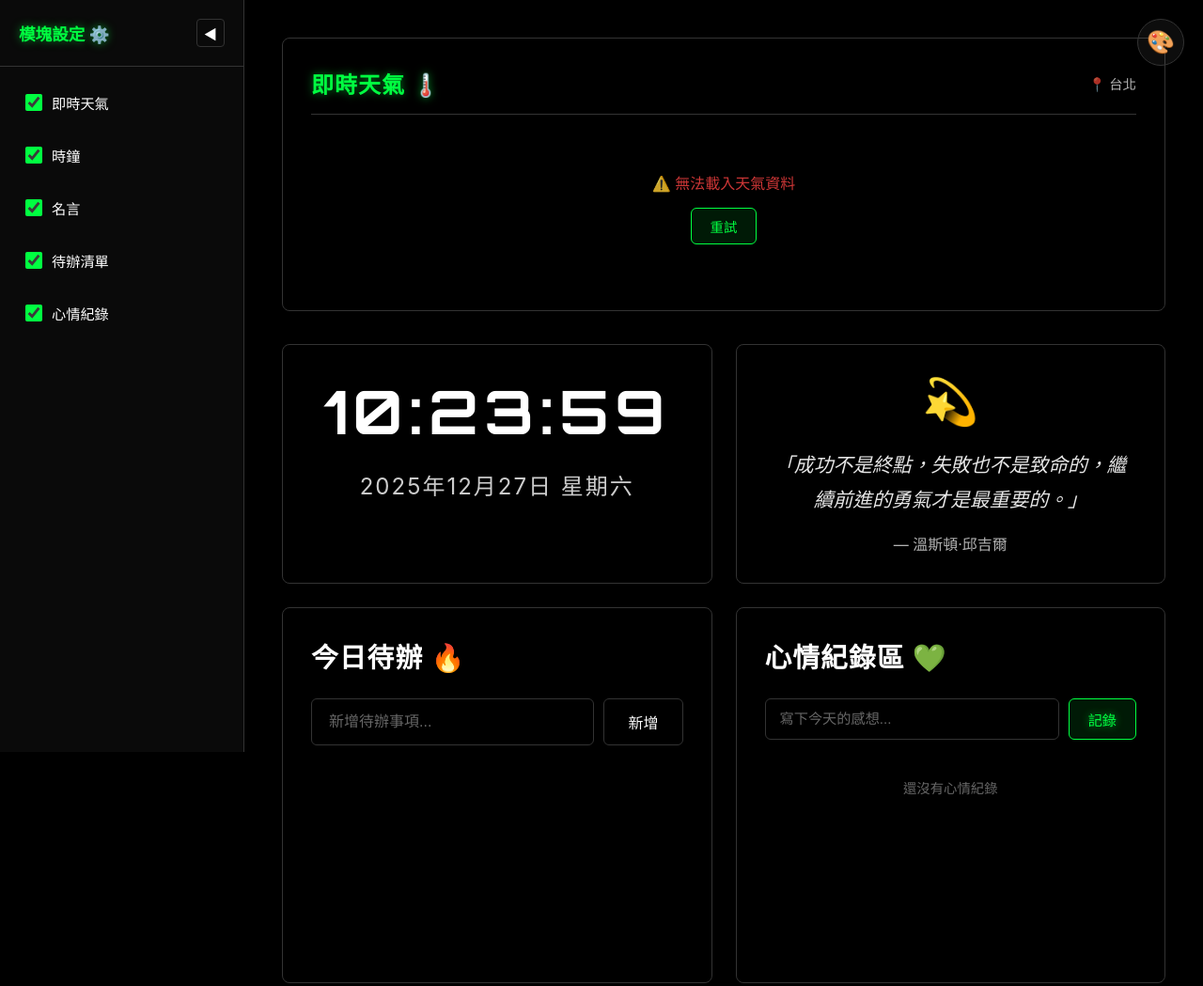
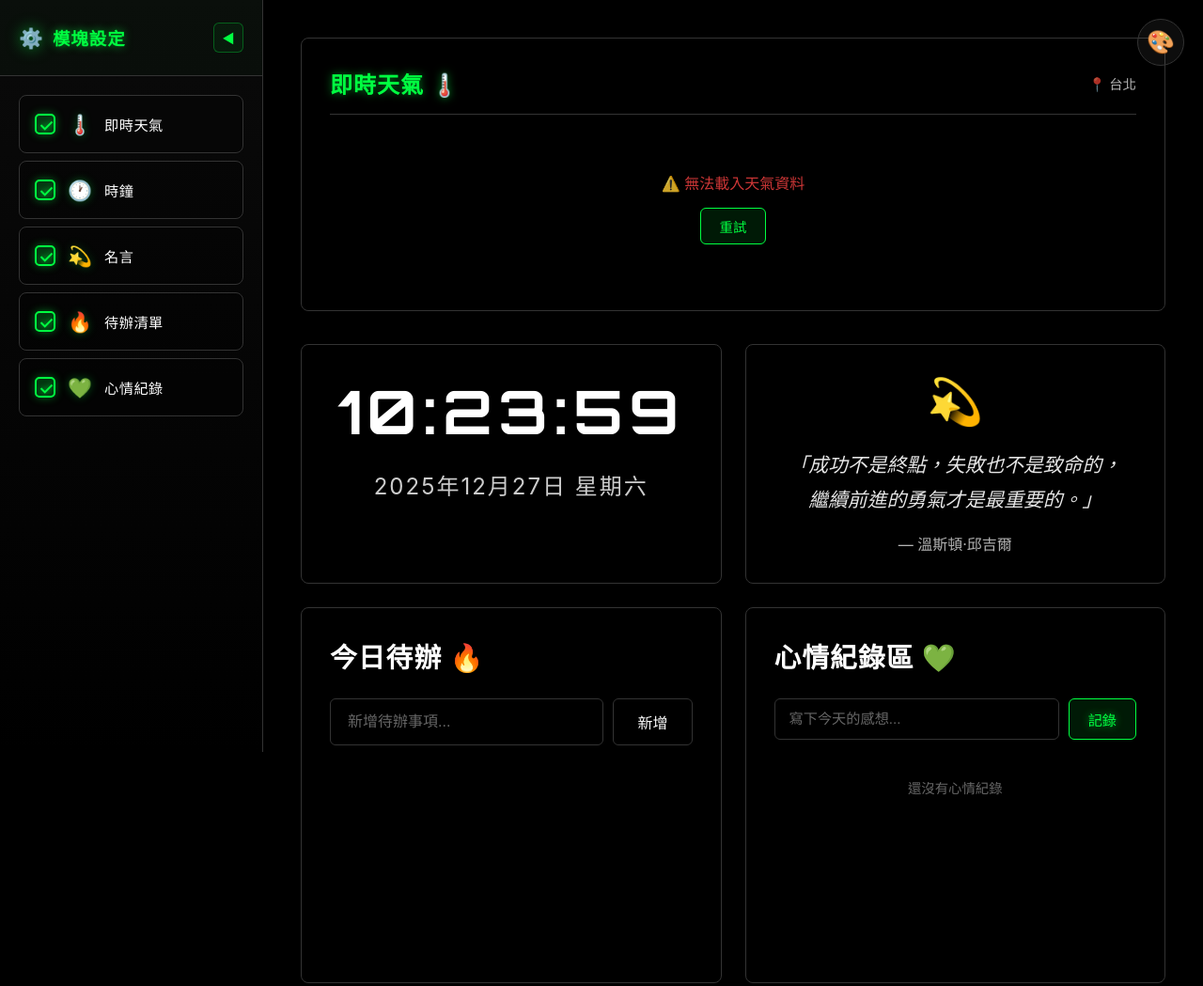
Before and after one commit to Lancex1980/my-first-vibe, a plain HTML site: page index.html in a window 1280 px wide. Shown: the whole page at 94% size. Drawn offline with Linux system fonts and the light colour scheme; no server answers.

Commit message:
Refactor sidebar layout and module toggle design; enhance styles for better usability and aesthetics

```diff
--- a/index.html
+++ b/index.html
@@ -15,39 +15,76 @@
     <!-- 左側選單 -->
     <div class="sidebar" id="sidebar">
         <div class="sidebar-header">
-            <h3>模塊設定 ⚙️</h3>
-            <button class="sidebar-toggle" onclick="toggleSidebar()" title="收合選單">◀</button>
+            <div class="sidebar-title">
+                <span class="sidebar-icon">⚙️</span>
+                <h3>模塊設定</h3>
+            </div>
+            <button class="sidebar-toggle" onclick="toggleSidebar()" title="收合選單">
+                <span class="toggle-icon">◀</span>
+            </button>
         </div>
         <div class="sidebar-content">
-            <div class="module-toggle-item">
-                <label>
+            <div class="module-list">
+                <div class="module-item" data-module="weather">
+                    <label class="module-label">
+                        <div class="custom-checkbox">
                             <input type="checkbox" data-module="weather" checked onchange="toggleModule('weather', this.checked)">
-                    <span>即時天氣</span>
+                            <span class="checkmark"></span>
+                        </div>
+                        <div class="module-info">
+                            <span class="module-icon">🌡️</span>
+                            <span class="module-name">即時天氣</span>
+                        </div>
                     </label>
                 </div>
-            <div class="module-toggle-item">
-                <label>
+                <div class="module-item" data-module="clock">
+                    <label class="module-label">
+                        <div class="custom-checkbox">
                             <input type="checkbox" data-module="clock" checked onchange="toggleModule('clock', this.checked)">
-                    <span>時鐘</span>
+                            <span class="checkmark"></span>
+                        </div>
+                        <div class="module-info">
+                            <span class="module-icon">🕐</span>
+                            <span class="module-name">時鐘</span>
+                        </div>
                     </label>
                 </div>
-            <div class="module-toggle-item">
-                <label>
+                <div class="module-item" data-module="quote">
+                    <label class="module-label">
+                        <div class="custom-checkbox">
                             <input type="checkbox" data-module="quote" checked onchange="toggleModule('quote', this.checked)">
-                    <span>名言</span>
+                            <span class="checkmark"></span>
+                        </div>
+                        <div class="module-info">
+                            <span class="module-icon">💫</span>
+                            <span class="module-name">名言</span>
+                        </div>
                     </label>
                 </div>
-            <div class="module-toggle-item">
-                <label>
+                <div class="module-item" data-module="todo">
+                    <label class="module-label">
+                        <div class="custom-checkbox">
                             <input type="checkbox" data-module="todo" checked onchange="toggleModule('todo', this.checked)">
-                    <span>待辦清單</span>
+                            <span class="checkmark"></span>
+                        </div>
+                        <div class="module-info">
+                            <span class="module-icon">🔥</span>
+                            <span class="module-name">待辦清單</span>
+                        </div>
                     </label>
                 </div>
-            <div class="module-toggle-item">
-                <label>
+                <div class="module-item" data-module="mood">
+                    <label class="module-label">
+                        <div class="custom-checkbox">
                             <input type="checkbox" data-module="mood" checked onchange="toggleModule('mood', this.checked)">
-                    <span>心情紀錄</span>
+                            <span class="checkmark"></span>
+                        </div>
+                        <div class="module-info">
+                            <span class="module-icon">💚</span>
+                            <span class="module-name">心情紀錄</span>
+                        </div>
                     </label>
+                </div>
             </div>
         </div>
     </div>
--- a/style.css
+++ b/style.css
@@ -9,7 +9,7 @@ body {
     background: #000000;
     min-height: 100vh;
     padding: 20px;
-    padding-left: 280px;
+    padding-left: 300px;
     color: #ffffff;
     position: relative;
     transition: background 0.5s ease, padding-left 0.3s ease;
@@ -24,13 +24,33 @@ body.sidebar-collapsed {
     position: fixed;
     left: 0;
     top: 0;
-    width: 260px;
+    width: 280px;
     height: 100vh;
-    background: #0a0a0a;
+    background: linear-gradient(180deg, #0a0a0a 0%, #000000 100%);
     border-right: 1px solid #333333;
+    box-shadow: 2px 0 20px rgba(0, 0, 0, 0.5);
     z-index: 999;
     transition: transform 0.3s ease;
     overflow-y: auto;
+    display: flex;
+    flex-direction: column;
+}
+
+.sidebar::-webkit-scrollbar {
+    width: 6px;
+}
+
+.sidebar::-webkit-scrollbar-track {
+    background: #000000;
+}
+
+.sidebar::-webkit-scrollbar-thumb {
+    background: #333333;
+    border-radius: 3px;
+}
+
+.sidebar::-webkit-scrollbar-thumb:hover {
+    background: #00ff41;
 }
 
 .sidebar.collapsed {
@@ -41,66 +61,192 @@ body.sidebar-collapsed {
     display: flex;
     justify-content: space-between;
     align-items: center;
-    padding: 20px;
+    padding: 24px 20px;
     border-bottom: 1px solid #333333;
+    background: rgba(0, 255, 65, 0.02);
+}
+
+.sidebar-title {
+    display: flex;
+    align-items: center;
+    gap: 10px;
+}
+
+.sidebar-icon {
+    font-size: 1.3rem;
+    filter: drop-shadow(0 0 8px rgba(0, 255, 65, 0.5));
 }
 
 .sidebar-header h3 {
-    font-size: 1.1rem;
+    font-size: 1.15rem;
     color: #00ff41;
     font-weight: 600;
-    text-shadow: 0 0 10px rgba(0, 255, 65, 0.5);
+    letter-spacing: 1px;
+    text-shadow: 0 0 10px rgba(0, 255, 65, 0.6);
+    margin: 0;
 }
 
 .sidebar-toggle {
-    background: transparent;
-    border: 1px solid #333333;
-    color: #ffffff;
-    width: 30px;
-    height: 30px;
-    border-radius: 4px;
+    background: rgba(0, 255, 65, 0.05);
+    border: 1px solid rgba(0, 255, 65, 0.3);
+    color: #00ff41;
+    width: 32px;
+    height: 32px;
+    border-radius: 6px;
     cursor: pointer;
-    font-size: 0.9rem;
+    display: flex;
+    align-items: center;
+    justify-content: center;
     transition: all 0.2s ease;
 }
 
 .sidebar-toggle:hover {
+    background: rgba(0, 255, 65, 0.1);
     border-color: #00ff41;
-    color: #00ff41;
+    box-shadow: 0 0 10px rgba(0, 255, 65, 0.3);
+    transform: scale(1.05);
+}
+
+.toggle-icon {
+    font-size: 0.85rem;
+    transition: transform 0.3s ease;
+}
+
+.sidebar.collapsed .toggle-icon {
+    transform: rotate(180deg);
 }
 
 .sidebar-content {
-    padding: 15px;
+    padding: 20px;
+    flex: 1;
+    display: flex;
+    flex-direction: column;
+    justify-content: flex-start;
 }
 
-.module-toggle-item {
-    margin-bottom: 10px;
+.module-list {
+    display: flex;
+    flex-direction: column;
+    gap: 8px;
+    margin-top: 0;
 }
 
-.module-toggle-item label {
+.module-list {
+    display: flex;
+    flex-direction: column;
+    gap: 8px;
+}
+
+.module-item {
+    background: rgba(0, 0, 0, 0.3);
+    border: 1px solid #333333;
+    border-radius: 8px;
+    transition: all 0.3s ease;
+    overflow: hidden;
+}
+
+.module-item:hover {
+    background: rgba(0, 255, 65, 0.05);
+    border-color: rgba(0, 255, 65, 0.4);
+    transform: translateX(3px);
+    box-shadow: 0 0 15px rgba(0, 255, 65, 0.2);
+}
+
+.module-label {
     display: flex;
     align-items: center;
-    gap: 10px;
-    padding: 12px;
+    gap: 12px;
+    padding: 16px;
     cursor: pointer;
-    border-radius: 6px;
+    width: 100%;
     transition: all 0.2s ease;
-    color: #ffffff;
 }
 
-.module-toggle-item label:hover {
-    background: rgba(0, 255, 65, 0.05);
+.module-info {
+    display: flex;
+    align-items: center;
+    gap: 12px;
+    flex: 1;
 }
 
-.module-toggle-item input[type="checkbox"] {
-    width: 18px;
-    height: 18px;
-    cursor: pointer;
-    accent-color: #00ff41;
+.module-icon {
+    font-size: 1.3rem;
+    width: 28px;
+    height: 28px;
+    display: flex;
+    align-items: center;
+    justify-content: center;
+    filter: drop-shadow(0 0 5px rgba(0, 255, 65, 0.3));
 }
 
-.module-toggle-item span {
+.module-name {
     font-size: 0.95rem;
+    color: #ffffff;
+    font-weight: 500;
+    letter-spacing: 0.5px;
+}
+
+/* 自訂 Checkbox 樣式 */
+.custom-checkbox {
+    position: relative;
+    width: 22px;
+    height: 22px;
+    flex-shrink: 0;
+}
+
+.custom-checkbox input[type="checkbox"] {
+    position: absolute;
+    opacity: 0;
+    cursor: pointer;
+    width: 100%;
+    height: 100%;
+    margin: 0;
+    z-index: 1;
+}
+
+.checkmark {
+    position: absolute;
+    top: 0;
+    left: 0;
+    width: 22px;
+    height: 22px;
+    background: rgba(0, 0, 0, 0.5);
+    border: 2px solid #333333;
+    border-radius: 5px;
+    transition: all 0.3s ease;
+}
+
+.custom-checkbox input[type="checkbox"]:checked ~ .checkmark {
+    background: rgba(0, 255, 65, 0.2);
+    border-color: #00ff41;
+    box-shadow: 0 0 10px rgba(0, 255, 65, 0.4);
+}
+
+.checkmark:after {
+    content: "";
+    position: absolute;
+    display: none;
+    left: 7px;
+    top: 3px;
+    width: 5px;
+    height: 10px;
+    border: solid #00ff41;
+    border-width: 0 2px 2px 0;
+    transform: rotate(45deg);
+    filter: drop-shadow(0 0 3px rgba(0, 255, 65, 0.8));
+}
+
+.custom-checkbox input[type="checkbox"]:checked ~ .checkmark:after {
+    display: block;
+}
+
+.module-item:hover .checkmark {
+    border-color: rgba(0, 255, 65, 0.6);
+}
+
+.module-item input[type="checkbox"]:checked ~ .module-info .module-name {
+    color: #00ff41;
+    text-shadow: 0 0 8px rgba(0, 255, 65, 0.5);
 }
 
 /* 背景顏色切換按鈕 */
@@ -723,15 +869,25 @@ body.sidebar-collapsed {
     }
 
     .sidebar {
+        width: 260px;
         transform: translateX(-100%);
     }
 
     .sidebar:not(.collapsed) {
         transform: translateX(0);
+        box-shadow: 2px 0 30px rgba(0, 0, 0, 0.8);
     }
 
     body.sidebar-collapsed {
         padding-left: 20px;
+    }
+
+    .sidebar-header {
+        padding: 20px 16px;
+    }
+
+    .module-label {
+        padding: 14px;
     }
 }
 
```
Lines whose indentation alone changed are shown as unchanged.
